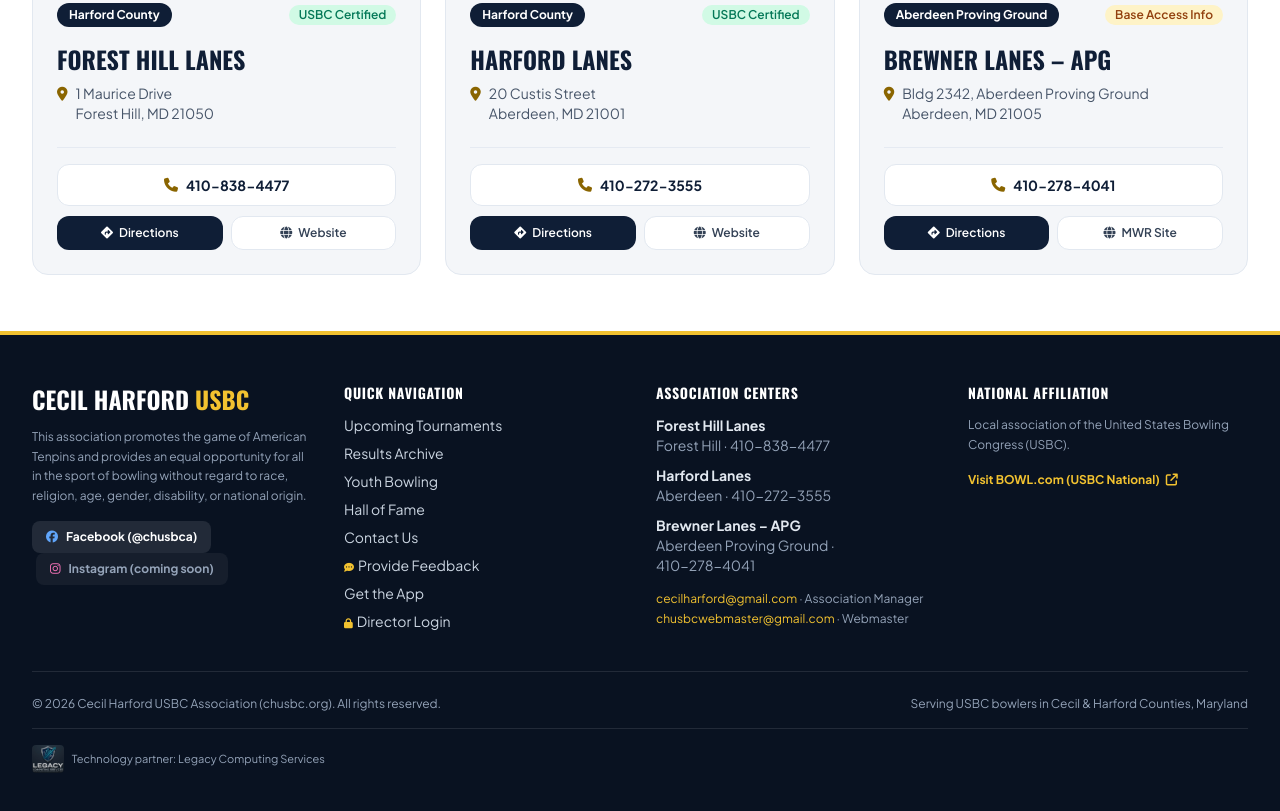
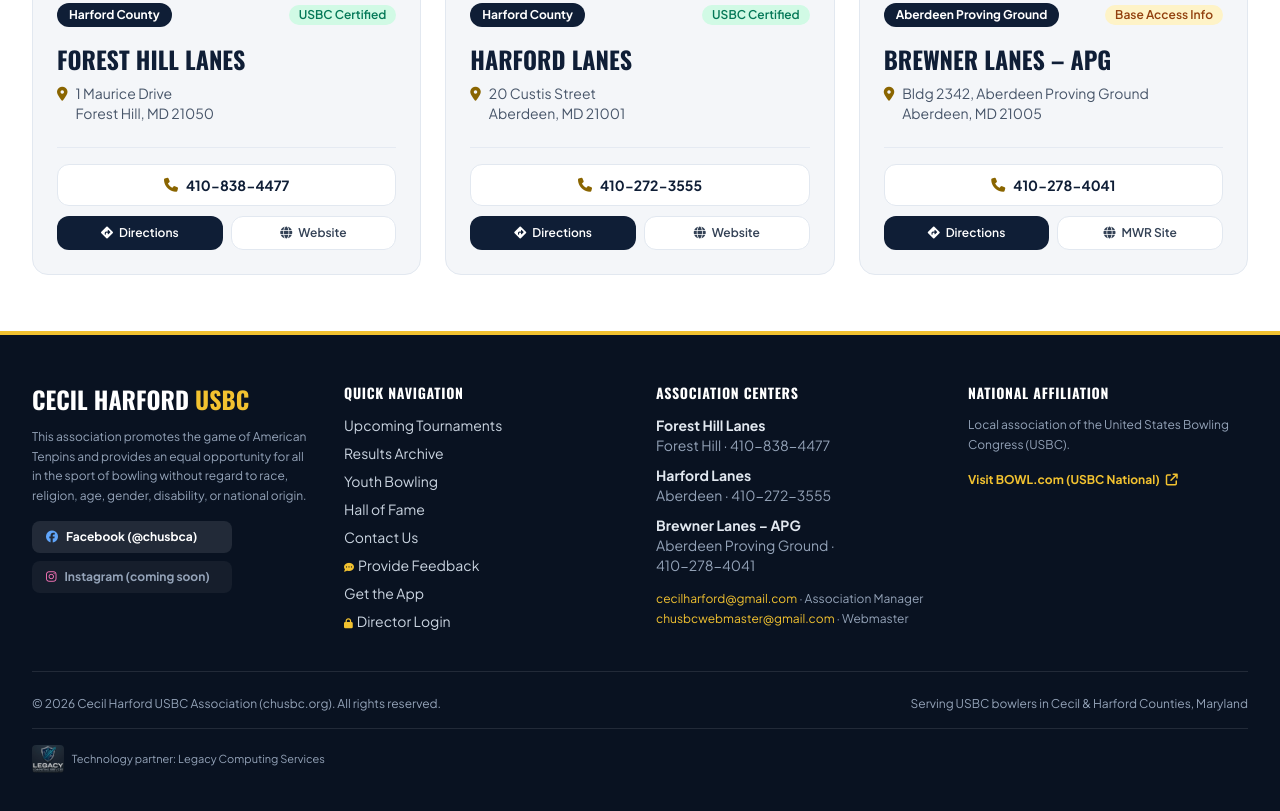
Before and after one commit to sjkram85/CHUSBC-Website-Redesign, a plain HTML site: page index.html in a window 1280 px wide. Shown: the part 2968-3779 px from the top of the page. Drawn offline with nearby package versions, Linux system fonts and the light colour scheme; a script that the page names is missing.

Commit message:
Footer: align Facebook/Instagram badges (flex-wrap gap, equal width, no stray margin); SW v11

```diff
--- a/index.html
+++ b/index.html
@@ -1072,11 +1072,11 @@
                     <p class="text-xs text-slate-400 leading-relaxed">
                         This association promotes the game of American Tenpins and provides an equal opportunity for all in the sport of bowling without regard to race, religion, age, gender, disability, or national origin.
                     </p>
-                    <div class="pt-1">
-                        <a href="https://www.facebook.com/chusbca/" target="_blank" rel="noopener noreferrer" class="inline-flex items-center gap-2 text-xs font-bold text-white bg-white/10 hover:bg-white/20 px-3.5 py-2 rounded-lg transition">
+                    <div class="pt-1 flex flex-wrap items-center gap-2">
+                        <a href="https://www.facebook.com/chusbca/" target="_blank" rel="noopener noreferrer" class="inline-flex items-center gap-2 text-xs font-bold text-white bg-white/10 hover:bg-white/20 px-3.5 py-2 rounded-lg transition whitespace-nowrap min-w-[12.5rem]">
                             <i class="fa-brands fa-facebook text-blue-400"></i> Facebook (@chusbca)
                         </a>
-                        <span class="inline-flex items-center gap-2 text-xs font-bold text-slate-400 bg-white/5 px-3.5 py-2 rounded-lg ml-1" title="Coming soon"><i class="fa-brands fa-instagram text-pink-400"></i> Instagram (coming soon)</span>
+                        <span class="inline-flex items-center gap-2 text-xs font-bold text-slate-400 bg-white/5 px-3.5 py-2 rounded-lg whitespace-nowrap min-w-[12.5rem]" title="Coming soon"><i class="fa-brands fa-instagram text-pink-400"></i> Instagram (coming soon)</span>
                     </div>
                 </div>
 
--- a/sw.js
+++ b/sw.js
@@ -16,7 +16,7 @@
  *
  * Bump CACHE_VERSION whenever the shell files change so old caches are dropped.
  */
-const CACHE_VERSION = 'chusbc-pwa-v10';
+const CACHE_VERSION = 'chusbc-pwa-v11';
 const SHELL_CACHE = 'chusbc-shell-' + CACHE_VERSION;
 const RUNTIME_CACHE = 'chusbc-runtime-' + CACHE_VERSION;
 
```
